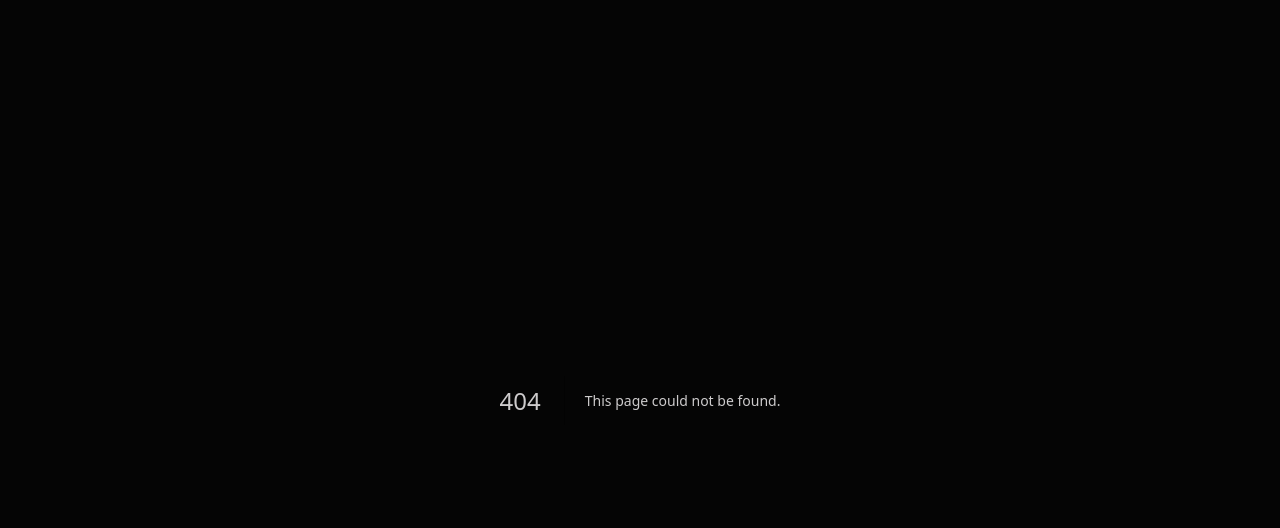
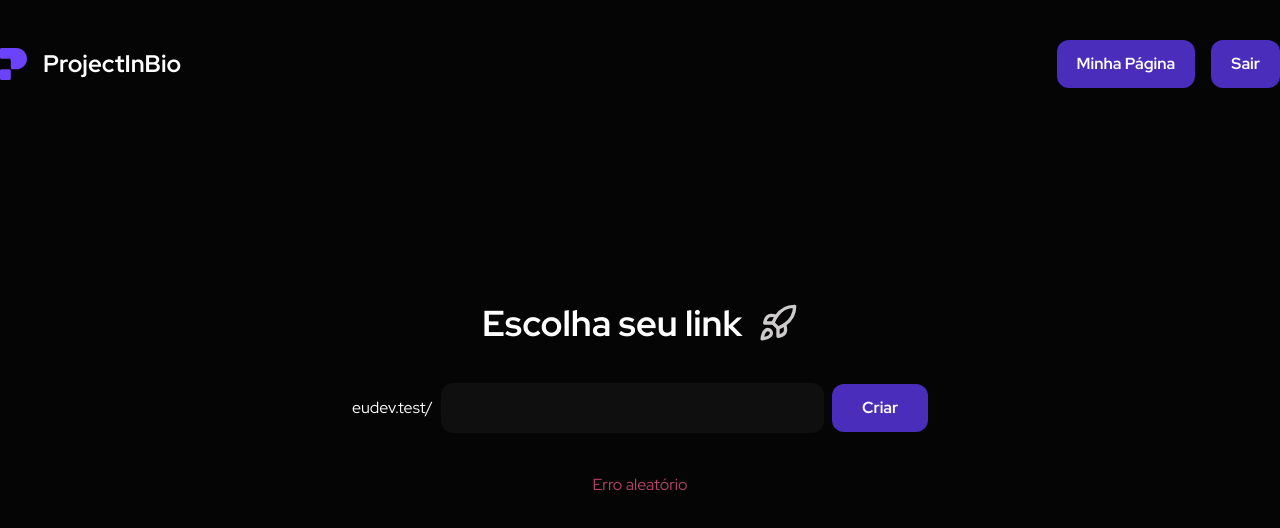
Before and after one commit to victordev13/curso-microsaas, a Next.js app: page /criar in a window 1280 px wide. Before the commit this address had no page. Shown: the top 528 px of the page. Built offline with nearby package versions, Linux system fonts and the light colour scheme.

Commit message:
feat: create link page

```diff
--- /dev/null
+++ b/src/app/criar/page.tsx
@@ -0,0 +1,27 @@
+import { Rocket } from 'lucide-react'
+import { Header } from '../components/landing-page/header'
+import { Button } from '../components/ui/button'
+import { Input } from '../components/ui/input'
+
+export default function Criar() {
+  return (
+    <div>
+      <Header />
+      <div className="h-screen flex flex-col gap-10 items-center justify-center max-w-xl mx-auto">
+        <div className="flex items-center gap-4">
+          <h1 className="text-4xl font-bold text-white">Escolha seu link</h1>
+          <Rocket className="size-10" />
+        </div>
+
+        <form className="w-full flex items-center gap-2">
+          <span className="text-white">eudev.test/</span>
+          <Input />
+          <Button className="w-[126px]">Criar</Button>
+        </form>
+        <div>
+          <span className="text-accent-pink">Erro aleatório</span>
+        </div>
+      </div>
+    </div>
+  )
+}
```
